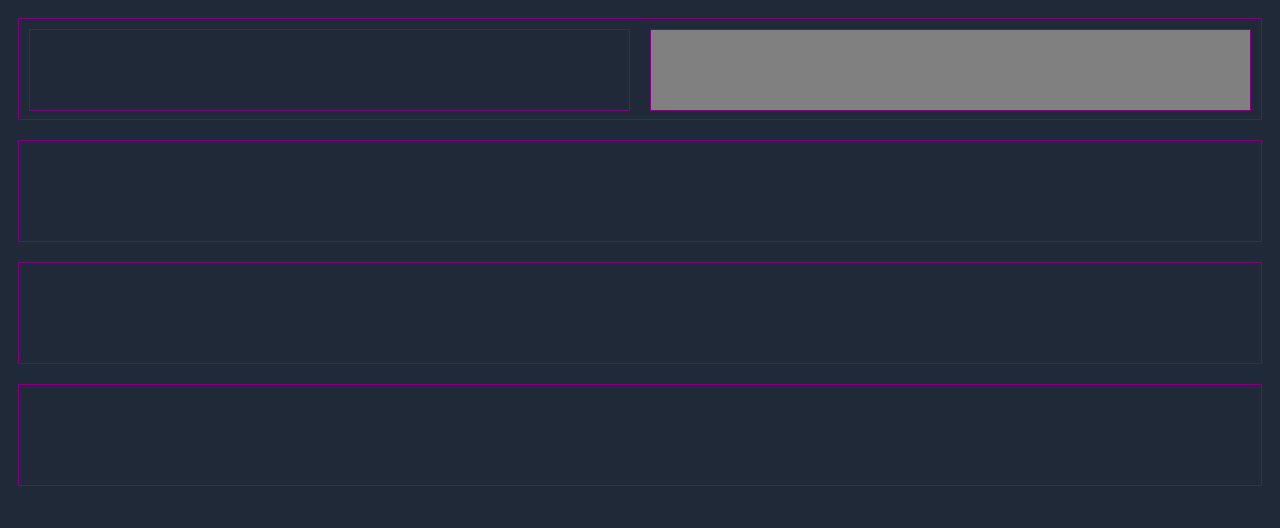
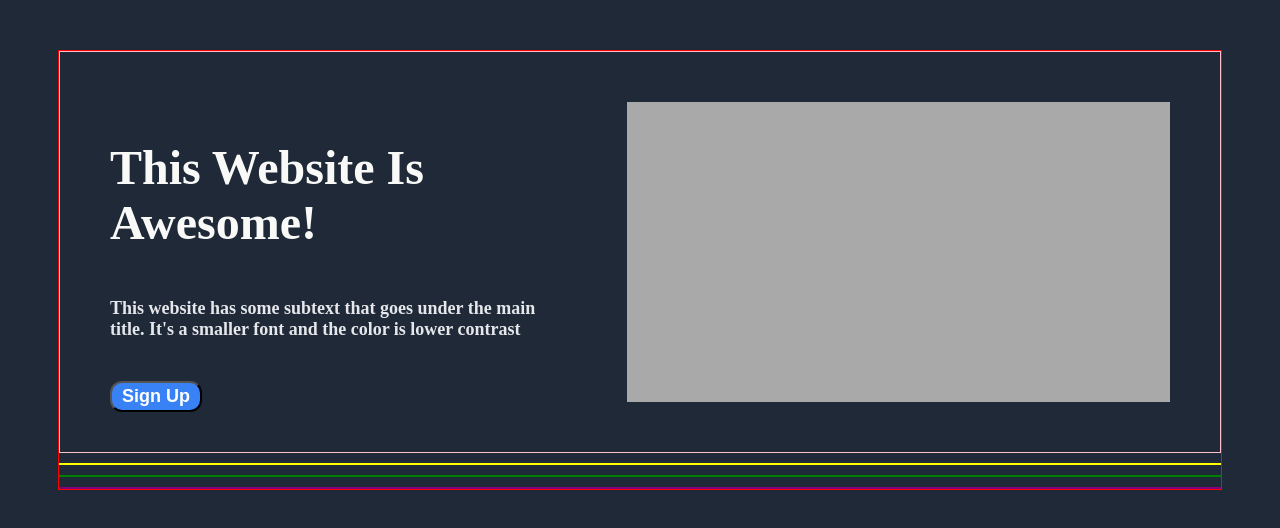
Before and after one commit to FTadros/foundations-landing-page, a plain HTML site: page index.html in a window 1280 px wide. Drawn offline with Linux system fonts and the light colour scheme.

Commit message:
Refactored code, finished intro

```diff
--- a/index.html
+++ b/index.html
@@ -9,13 +9,20 @@
 </head>
 <body>
     <div class="flex-container">
-        <div class = "intro">
-           <div class = "intro-text">
-
-           </div>
-           <div class = "intro-image">
-
-           </div>
+        <div class="intro">
+            <div class="intro-text">
+                <p>
+                    This Website Is Awesome!
+                </p>
+                <p class="secondary">
+                    This website has some subtext that goes under the main title. It's a smaller font and the color is lower contrast
+                </p>
+                <button>
+                    Sign Up
+                </button>
+            </div>
+            <div class="intro-img">
+            </div>
         </div>
         <div class = "random">
         </div>
--- a/styles.css
+++ b/styles.css
@@ -1,34 +1,63 @@
 body{
     background-color: #1f2937;
 }
-
 .flex-container{
+    height: auto;
+    width: auto;
     display: flex;
     flex-direction: column;
     justify-content: space-between;
+    gap: 10px;
+    border: 1px solid red;
+    margin: 50px;
 }
 
-.flex-container div{
+.intro{
+    font: bold 100px;
+    color: #F9faf8;
+    border: 1px solid pink;
     display: flex;
-    border: 1px solid purple;
-    height: 100px;
-    flex: 1 1 auto;
-    margin: 10px;
-}
-
-.intro div{
-    display: flex;
-    border: auto;
-    height: 80px;
+    justify-content: space-evenly;
+    align-items: center;
+    gap: 10px;
 }
 
 .intro-text{
-    display: flex;
-    border: 1px solid red;
+    margin-left: 50px;
+    font-size: 48px;
+    font-weight: bolder;
 }
 
-.intro-image{
-    background-color: grey;
-    height: 80px;
+.secondary{
+    font-size: 18px;
+    color: #E5E7EB;
+}
+
+.intro-img{
+    margin: 50px;
+    background-color: darkgrey;
+    width: 1000px;
+    height: 300px;
+}
+
+button{
+    background-color: #3882F6;
+    font-size: 18px;
+    font-weight: bold;
+    color: white;
+    border-radius: 12px;
+    text-align: center;
+    padding: 3px 10px;
+}
+
+.random{
+    border: 1px solid yellow;
+    background-color: white;
+}
+
+.quote{
     border: 1px solid green;
 }
+.call{
+    border: 1px solid purple;
+}
```
